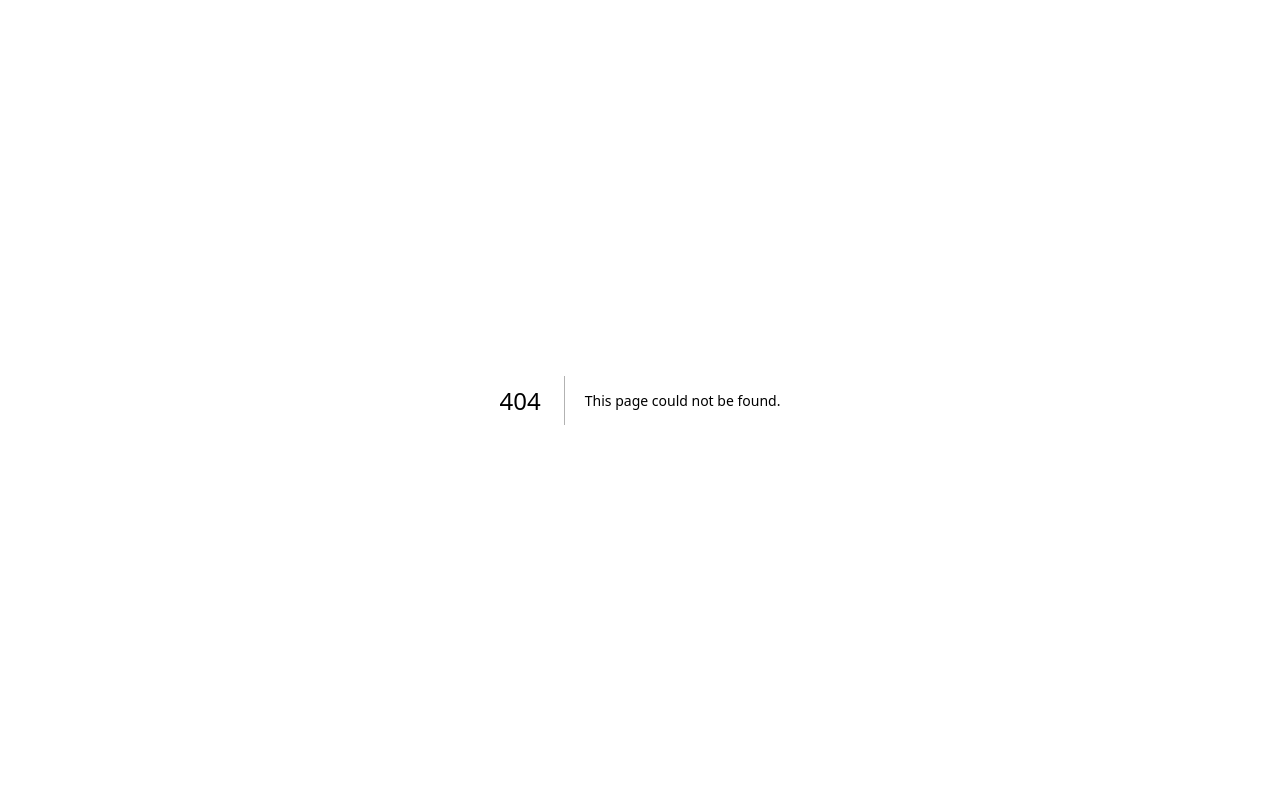
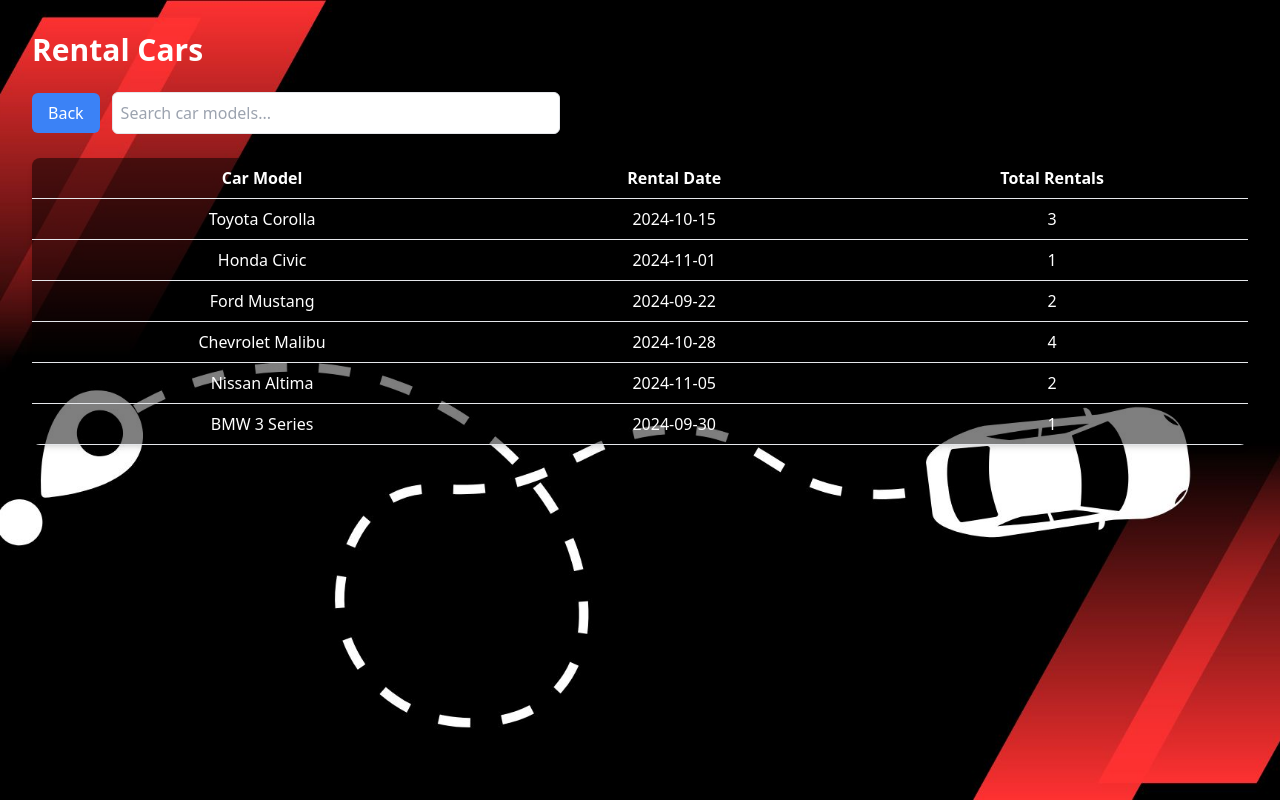
Before and after one commit to pouryaZeidi/Rent-Car-application, a Next.js app: page /customers in a window 1280 px wide. Before the commit this address had no page. Built offline with nearby package versions, Linux system fonts and the light colour scheme.

Commit message:
build customer page -build a list about cars and rental times an date of them -make fixed navbar

```diff
--- a/src/components/Navbar/Navbar.tsx
+++ b/src/components/Navbar/Navbar.tsx
@@ -23,7 +23,7 @@
       <div className='hidden md:flex w-full h-[40px] items-center justify-between rounded-md p-12 py-15 '>
         <img src="/Logo.svg" alt="Logo" className='w-[85px] h-[85px] rounded-full' />
         <div className='w-[60%] flex justify-between'>
-        <Link href={'/'} className='text-[11px] lg:text-[14px] rounded-2xl bg-orange-600 p-2 transition ease-in-out duration-200 hover:bg-blue-600 hover:text-blue-50 text-blue-800 font-bold'>
+        <Link href={'/customers'} className='text-[11px] lg:text-[14px] rounded-2xl bg-orange-600 p-2 transition ease-in-out duration-200 hover:bg-blue-600 hover:text-blue-50 text-blue-800 font-bold'>
           CUSTOMERS
         </Link>
         <Link href={'/aboutus'} className='text-[11px] lg:text-[14px] rounded-2xl bg-orange-600 transition ease-in-out duration-200 p-2 hover:bg-blue-600 hover:text-blue-50 text-blue-800 font-bold'>
--- /dev/null
+++ b/src/pages/customers.tsx
@@ -0,0 +1,77 @@
+import React, { useState } from 'react';
+import { useRouter } from 'next/router';
+
+
+const sampleCars = [
+  { id: 1, model: 'Toyota Corolla', rentalDate: '2024-10-15', rentals: 3 },
+  { id: 2, model: 'Honda Civic', rentalDate: '2024-11-01', rentals: 1 },
+  { id: 3, model: 'Ford Mustang', rentalDate: '2024-09-22', rentals: 2 },
+  { id: 4, model: 'Chevrolet Malibu', rentalDate: '2024-10-28', rentals: 4 },
+  { id: 5, model: 'Nissan Altima', rentalDate: '2024-11-05', rentals: 2 },
+  { id: 6, model: 'BMW 3 Series', rentalDate: '2024-09-30', rentals: 1 },
+];
+
+const Customers = () => {
+  const [searchTerm, setSearchTerm] = useState('');
+  const router = useRouter();
+
+
+  const filteredCars = sampleCars.filter(car =>
+    car.model.toLowerCase().includes(searchTerm.toLowerCase())
+  );
+
+
+  const handleBackButtonClick = () => {
+    router.back();
+  };
+
+  return (
+    <div
+      className="p-8 min-h-screen bg-cover bg-center"
+      style={{ backgroundImage: `url('/customer.jpg')` }} // تعیین تصویر پس‌زمینه
+    >
+      <h1 className="text-3xl font-bold mb-6 text-white">Rental Cars</h1>
+
+
+      <button
+        onClick={handleBackButtonClick}
+        className="bg-blue-500 text-white px-4 py-2 rounded-md mb-4 mr-3"
+      >
+        Back
+      </button>
+
+
+      <input
+        type="text"
+        placeholder="Search car models..."
+        value={searchTerm}
+        onChange={(e) => setSearchTerm(e.target.value)}
+        className="border rounded-md p-2 mb-6 w-full max-w-md"
+      />
+
+
+      <div className="bg-black bg-opacity-50 rounded-lg shadow-md overflow-hidden">
+        <table className="min-w-full bg-transparent">
+          <thead>
+            <tr className="text-white">
+              <th className="py-2 px-4 border-b">Car Model</th>
+              <th className="py-2 px-4 border-b">Rental Date</th>
+              <th className="py-2 px-4 border-b">Total Rentals</th>
+            </tr>
+          </thead>
+          <tbody>
+            {filteredCars.map((car) => (
+              <tr key={car.id} className="text-center text-white">
+                <td className="py-2 px-4 border-b">{car.model}</td>
+                <td className="py-2 px-4 border-b">{car.rentalDate}</td>
+                <td className="py-2 px-4 border-b">{car.rentals}</td>
+              </tr>
+            ))}
+          </tbody>
+        </table>
+      </div>
+    </div>
+  );
+};
+
+export default Customers;
```
Also changed, not shown: public/customer.jpg (added).
